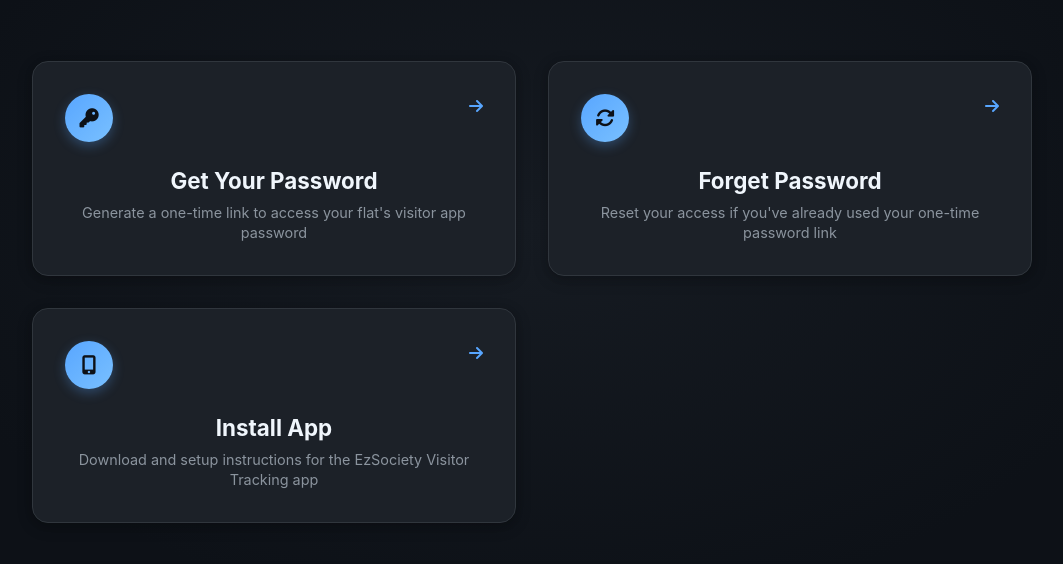
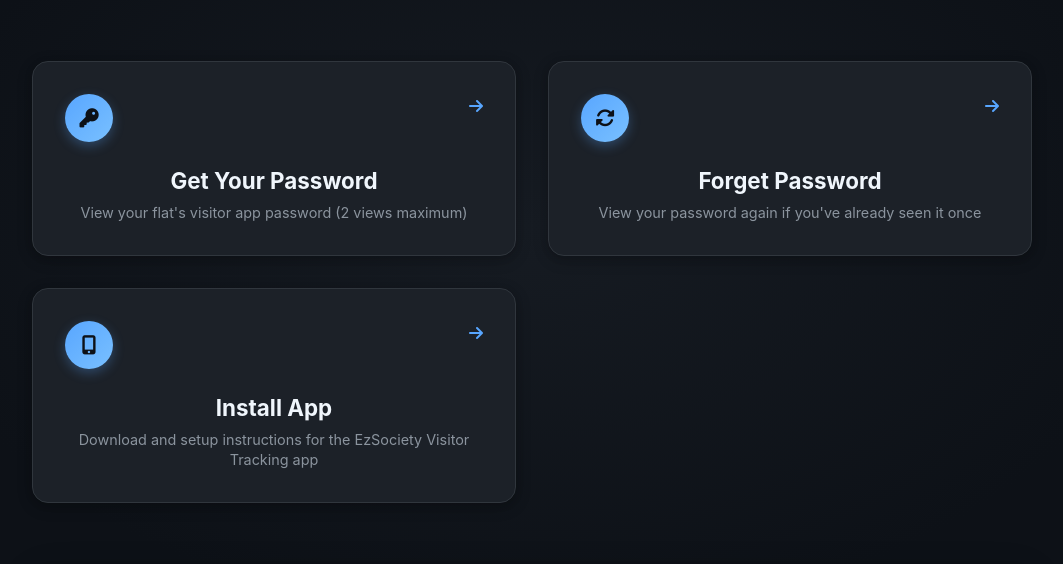
Before and after one commit to atharva-9423/EzSociety-credentials, a website built with Vite: page index.html in a window 1280 px wide. Shown: the part 173-737 px from the top of the page, without its empty margins (108-1171 px from the left). Built offline with nearby package versions, Linux system fonts and the light colour scheme.

Commit message:
Update index.html

```diff
--- a/index.html
+++ b/index.html
@@ -26,8 +26,7 @@
             <div class="card-content">
               <h3 class="card-title">Get Your Password</h3>
               <p class="card-subtitle">
-                Generate a one-time link to access your flat's visitor app
-                password
+                View your flat's visitor app password (2 views maximum)
               </p>
             </div>
           </div>
@@ -40,8 +39,7 @@
             <div class="card-content">
               <h3 class="card-title">Forget Password</h3>
               <p class="card-subtitle">
-                Reset your access if you've already used your one-time password
-                link
+                View your password again if you've already seen it once
               </p>
             </div>
           </div>
```
